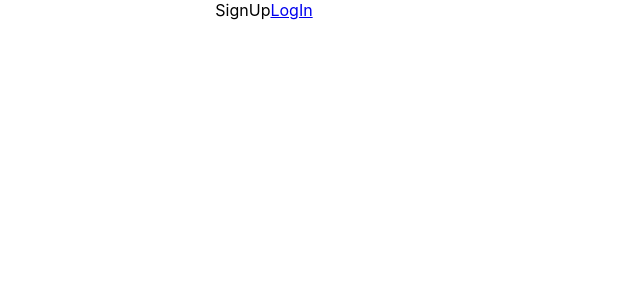
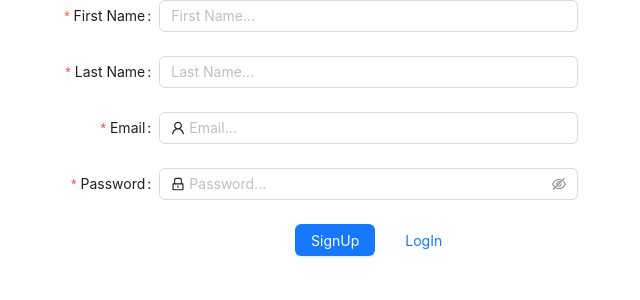
Before and after one commit to SolomiiaLypynska/MyResumeClient, a React (Create React App) app: page /signup in a window 1280 px wide. Shown: the top 300 px of the page, without its empty margins (376-1016 px from the left). Built offline with nearby package versions, Linux system fonts and the light colour scheme.

Commit message:
add signUp form

```diff
--- a/src/component/account/Account.jsx
+++ b/src/component/account/Account.jsx
@@ -1,7 +1,7 @@
 import { FileOutlined, PieChartOutlined, UserOutlined, TeamOutlined, DesktopOutlined } from '@ant-design/icons';
 import { Layout, Breadcrumb, Menu, theme } from 'antd';
 import React, { useEffect, useState } from "react";
-import { find } from "../../service/UserService";
+import { getUser } from "../../service/UserService";
 
 function getItem(label, key, icon, children) {
     return {
@@ -23,7 +23,7 @@ const items = [
     getItem('Files', '9', <FileOutlined />)
 ];
 
-const { Header, Content, Footer, Sider } = Layout;
+const { Content, Footer, Sider } = Layout;
 
 export const Account = () => {
     const userInfo = JSON.parse(window.localStorage.getItem("userInfo")) || {};
@@ -39,7 +39,7 @@ export const Account = () => {
     }, []);
 
     const findUser = () => {
-        find(userInfo.userId, userInfo.token).then(res => {
+        getUser(userInfo.userId, userInfo.token).then(res => {
             setUser(res);
         }).catch((err) => { console.log(err); });
     }
--- a/src/component/auth/signUp/SignUp.jsx
+++ b/src/component/auth/signUp/SignUp.jsx
@@ -1,11 +1,55 @@
+import { LockOutlined, UserOutlined } from '@ant-design/icons';
+import { Button, Col, Form, Input, Row } from 'antd';
 import React from "react";
-import { useNavigate, Link } from 'react-router-dom';
+import { Link, useNavigate } from 'react-router-dom';
+import { saveUser } from "../../../service/UserService";
 
 export const SignUp = () => {
+    const navigate = useNavigate();
+    const [form] = Form.useForm();
 
-    return (<>
-        SignUp
-        <Link to="/login">LogIn</Link>
-        </>
+    const onReset = () => {
+        form.resetFields();
+    };
+
+    const onFinish = () => {
+        form.validateFields().then(val => {
+            saveUser(val)
+                .then(res => {
+                    onReset();
+                    navigate('/login');
+                }).catch((err) => { console.log(err); });
+        })
+    };
+
+    return (<><Row justify={'space-between'} gutter={[24]}>
+        <Col span={1} />
+        <Col span={12}>
+            <Form form={form} name="basic" labelCol={{ span: 8 }} wrapperCol={{ span: 30 }} style={{ maxWidth: 700 }}
+                initialValues={{ remember: true, }} onFinish={onFinish} autoComplete="off">
+                <Form.Item label="First Name" name="firstName"
+                    rules={[{ required: true, message: '' }]}>
+                    <Input placeholder="First Name..." />
+                </Form.Item>
+                <Form.Item label="Last Name" name="lastName"
+                    rules={[{ required: true, message: '' }]}>
+                    <Input placeholder="Last Name..." />
+                </Form.Item>
+                <Form.Item label="Email" name="email"
+                    rules={[{ type: 'email', message: '' }, { required: true, message: '' }]}>
+                    <Input prefix={<UserOutlined />} placeholder="Email..." />
+                </Form.Item>
+                <Form.Item label="Password" name="password" rules={[{ required: true, message: '' }]}>
+                    <Input.Password prefix={<LockOutlined className="site-form-item-icon" />} placeholder="Password..." />
+                </Form.Item>
+                <Form.Item wrapperCol={{ offset: 8, span: 16 }}>
+                    <Button type="primary" htmlType="submit">SignUp</Button>
+                    <Link to="/login" style={{ marginLeft: "30px" }}>LogIn</Link>
+                </Form.Item>
+            </Form>
+        </Col>
+        <Col span={1} />
+    </Row>
+    </>
     );
 };
--- a/src/service/UserService.js
+++ b/src/service/UserService.js
@@ -1,4 +1,4 @@
-export const find = (id, token) => {
+export const getUser = (id, token) => {
     return fetch(`http://localhost:8015/user-ws/api/user/${id}`,
         {
             method: "GET",
@@ -12,3 +12,19 @@ export const find = (id, token) => {
             );
         });
 };
+
+export const saveUser = (requestPayload) => {
+    return fetch(`http://localhost:8015/user-ws/api/user`,
+        {
+            method: "POST",
+            body: JSON.stringify(requestPayload),
+            headers: { 'content-type': 'application/json' }
+        })
+        .then((response) => {
+            if (response.ok) {
+                return response.json();
+            } else throw new Error(
+                `This is an HTTP error: The status is ${response.status}`
+            );
+        });
+};
```
